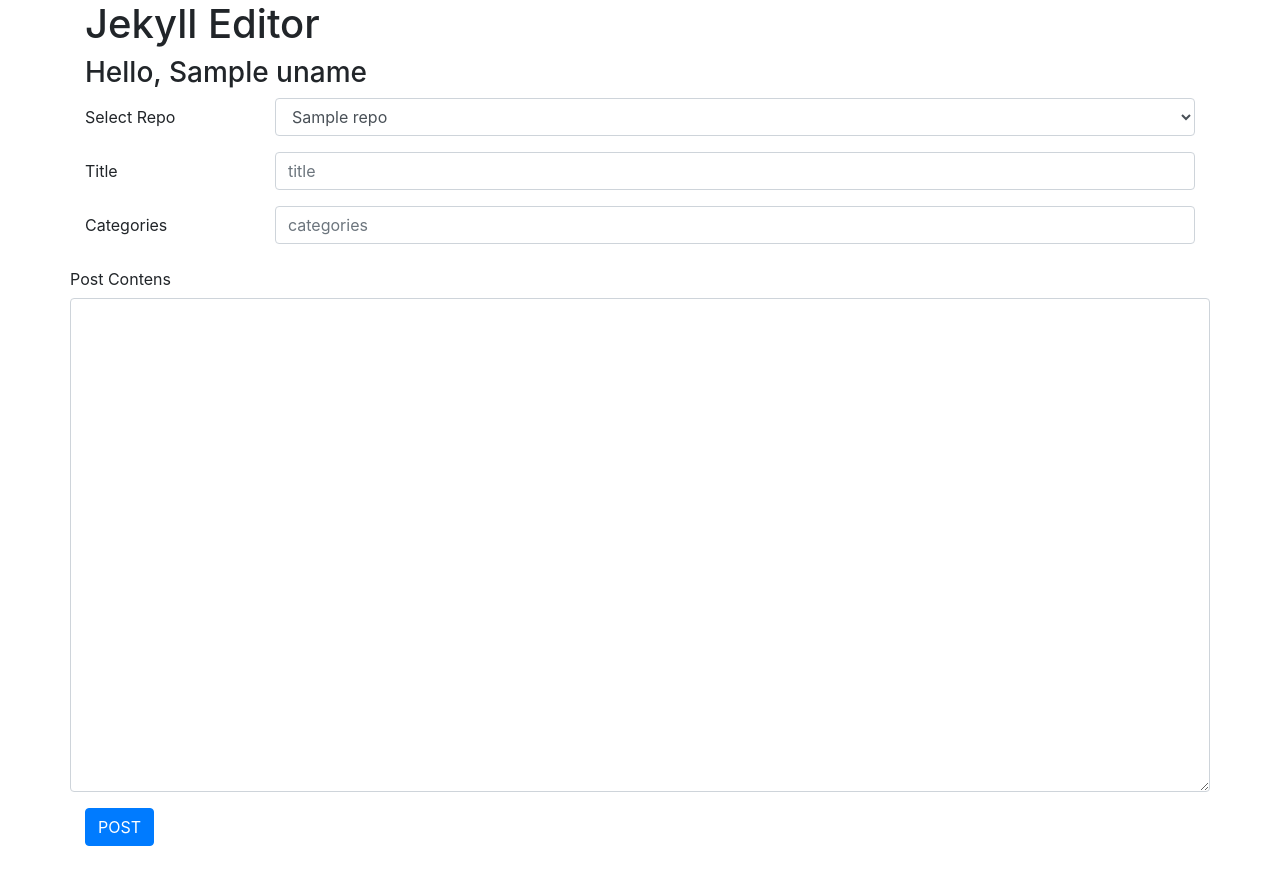
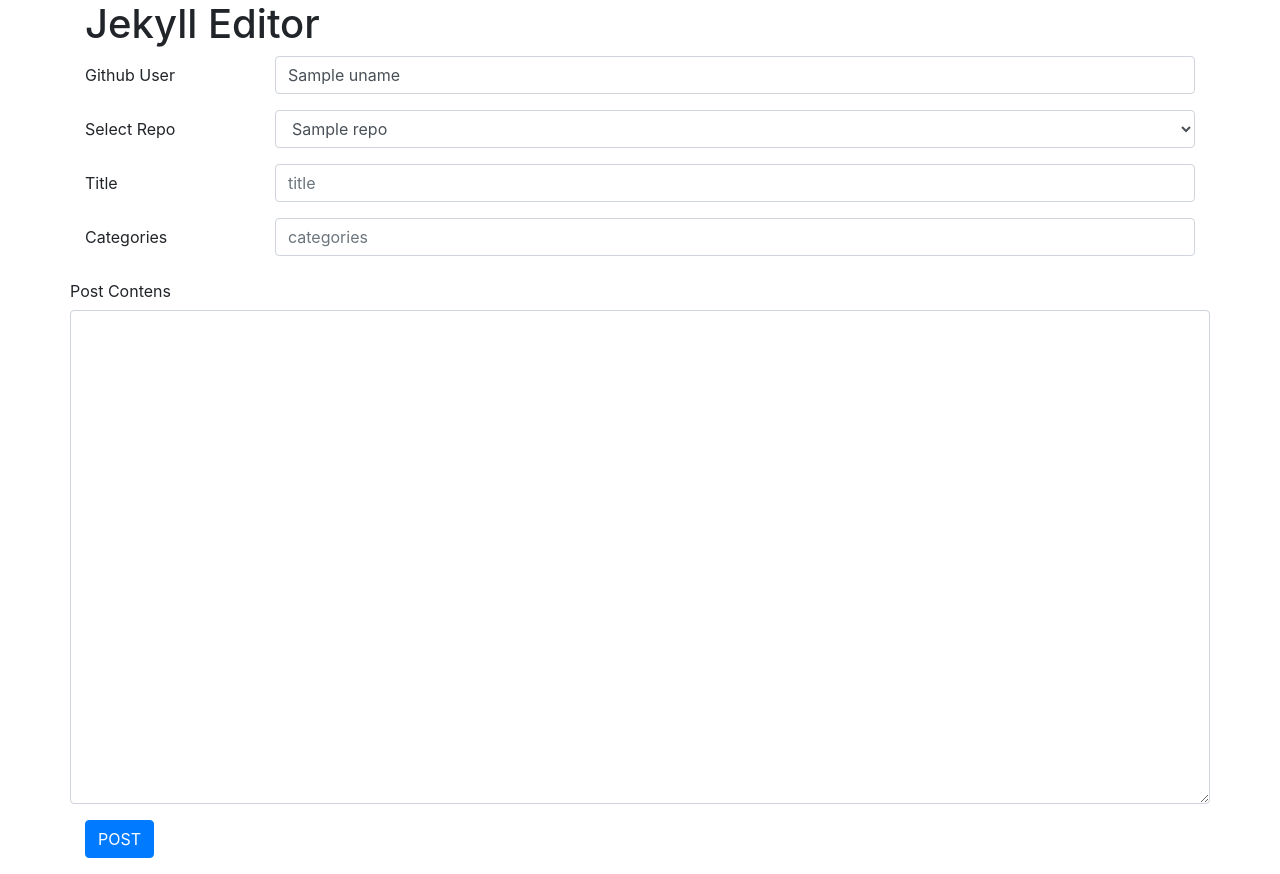
Before and after one commit to dimax-devel/JekyllEditor, a Flask app: template templates/edit.html in a window 1280 px wide. Before the commit the page ends 846 px from the top, so only its background shows below. Run offline with Flask 2, Linux system fonts and the light colour scheme; the template is opened without the code that fills it: most values are stand-ins (such as "Sample title", 1, 10 or a date in 2020).

Commit message:
for debug

```diff
--- a/editor/views.py
+++ b/editor/views.py
@@ -17,8 +17,7 @@
         token = session['oath_token']
         user_json = github.raw_request('GET', 'https://api.github.com/user', access_token=token).json()
         repo_json = github.raw_request('GET', 'https://api.github.com/user/repos', access_token=token).json()
-        session['uname'] = user_json['name']
-        return render_template('edit.html', uname=session['uname'], repos=[d.get('name') for d in repo_json])
+        return render_template('edit.html', uname=user_json['name'], repos=[d.get('name') for d in repo_json])
 
 @app.route('/login')
 def login():
@@ -33,7 +32,7 @@
 @app.route('/post', methods = ['POST'])
 def post():
     input = request.form
-    uname = session['uname']
+    uname = str(input["user-name"])
     token = session['oath_token']
     repo = str(input["select-repo"])
     title = str(input["title"])
--- a/templates/edit.html
+++ b/templates/edit.html
@@ -2,8 +2,13 @@
 {% block content %}
 <div class="container">
   <h1>Jekyll Editor</h1>
-  <h3>Hello, {{ uname }}</h3>
   <form>
+    <div class="form-group row">
+      <label for="user-name" class="col-sm-2 col-form-label">Github User</label>
+      <div class="col-sm-10">
+	<input class="form-control" type="text" placeholder="User name" id="user-name" name="username" value="{{ uname }}">
+      </div>
+    </div>
     <div class="form-group row">
       <label for="select-repo" class="col-sm-2 col-form-label">Select Repo</label>
       <div class="col-sm-10">
```
